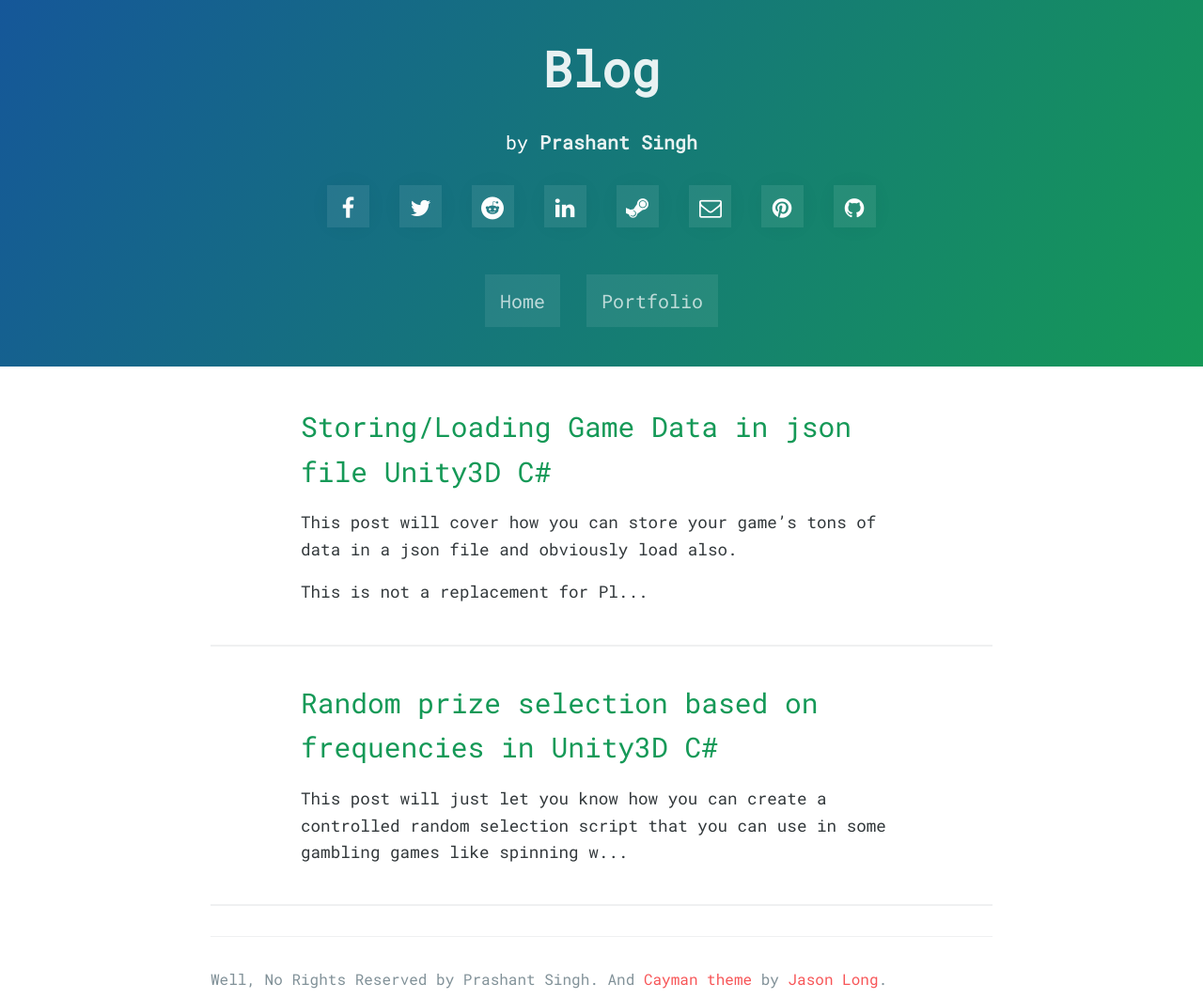
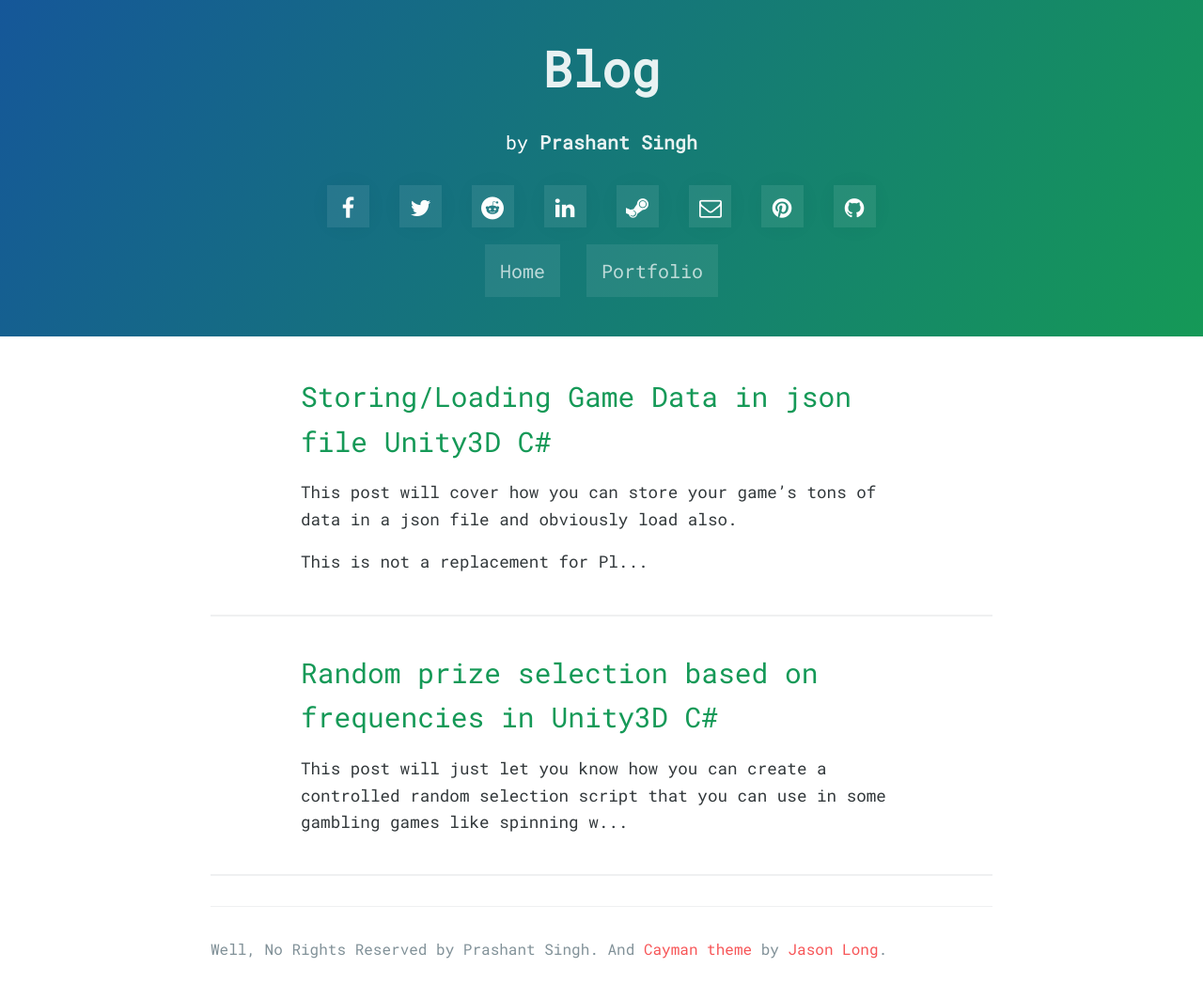
Before and after one commit to prashant-singh/prashant-singh.github.io, a Jekyll site: the page built from index.html, in a window 1280 px wide. Shown: the whole page at 94% size. Built offline with Jekyll 4.4.1, drawn with Linux system fonts in a browser that asks for light colours; nearby versions of some CDN libraries; the list of posts is cut into pages by our own code; a style sheet for code colours, icons or effects is not loaded; after the commit the page ends 1031 px from its top, so only the background shows below that.

Commit message:
Update header.html

```diff
--- a/_includes/header.html
+++ b/_includes/header.html
@@ -4,6 +4,7 @@
      <!--<h3 style="font-weight: lighter;">a blog for <a class="header-link" href="http://canijustgo.com/" target="_blank">canijustgo.com</a></h3>-->
      <!--<h3>{% if site.twitter_username %}<a class="header-link" href="http://twitter.com/{{ site.twitter_username }}" target="_blank">follow @{{ site.twitter_username }}</a></h3>{% endif %}-->
  <div class="header-elements">
+ 	<div class="header-element">
  	<a href="https://www.facebook.com/prashantsingh.xyz" class="social-button facebook"><i class="fa fa-facebook"></i></a>
  	<a href="https://twitter.com/_prashantsingh_" class="social-button twitter"><i class="fa fa-twitter"></i></a>
  	<a href="https://www.reddit.com/user/batman_prashant" class="social-button reddit"><i class="fa fa-reddit"></i></a>
@@ -12,8 +13,7 @@
  	<a href="mailto:hi@prashantsingh.xyz?Subject=Hey%sup" class="social-button envelope-o"><i class="fa fa-envelope-o"></i></a>
  	<a href="https://in.pinterest.com/prashantbatman" class="social-button pinterest"><i class="fa fa-pinterest"></i></a>
  	<a href="https://github.com/prashant-singh" class="social-button github"><i class="fa fa-github"></i></a>
-<br>
-<br>
+</div>
      <a href="http://www.prashantsingh.xyz" class="btn">Home</a>
    <a href="http://www.prashantsingh.xyz/portfolio" class="btn">Portfolio</a>
    </div>
```
